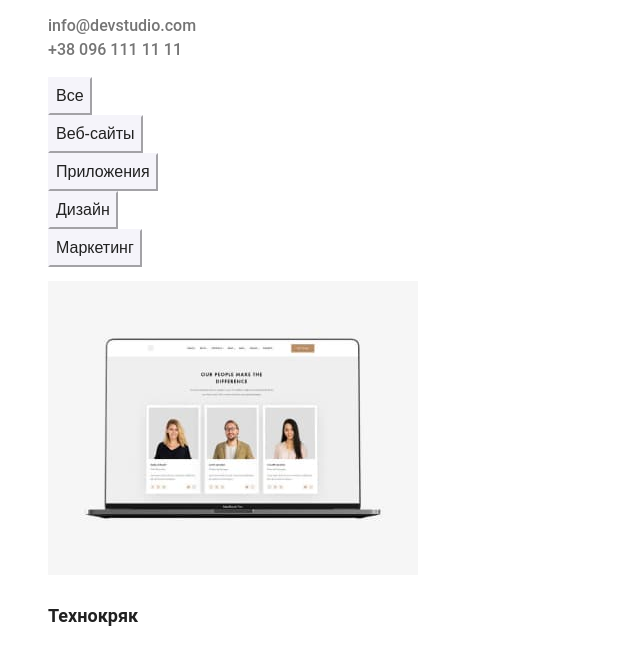
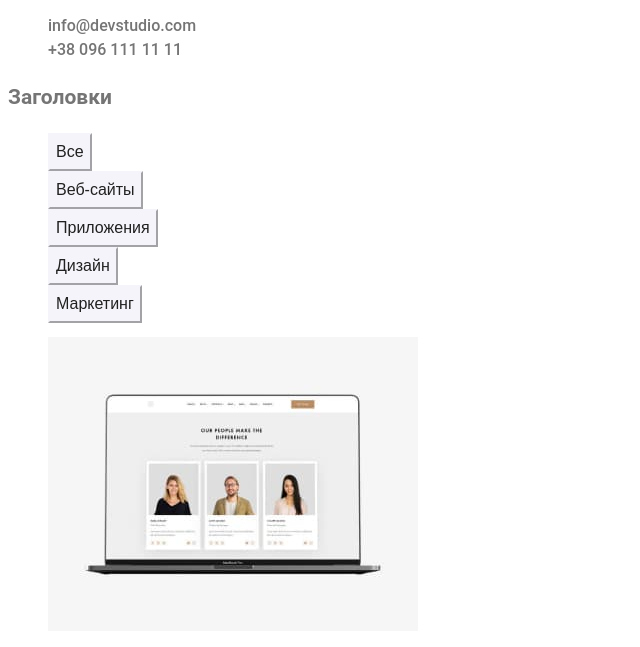
Before and after one commit to Hanna-Bocharova/goit-markup-hw-02, a plain HTML site: page portfolio.html in a window 1280 px wide. Shown: the part 124-771 px from the top of the page, without its empty margins (0-640 px from the left). Drawn offline with Linux system fonts and the light colour scheme.

Commit message:
Update portfolio.html

```diff
--- a/portfolio.html
+++ b/portfolio.html
@@ -39,6 +39,8 @@
             </ul>
         </header>
         <main>
+            <section>
+                <h1>Заголовки</h1>
                 <ul class="list">
                     <li><button class="button" type="button">Все</button></li>
                     <li><button class="button" type="button">Веб-сайты</button></li>
@@ -73,7 +75,7 @@
                         <p class="title-items">Приложение</p>
                     </li>
                     <li>
-                    <img src="./portfolio/веб-сайт1.jpg" alt="Веб-сайт" wight="370" hight="405" >
+                        <img src="./portfolio/веб-сайт1.jpg" alt="Веб-сайт" wight="370" hight="405">
                         <h2 class="title-item">Inspiration has no Borders</h2>
                         <p class="title-items">Веб-сайт</p>
                     </li>
@@ -93,6 +95,8 @@
                         <p class="title-items">Приложение</p>
                     </li>
                 </ul>
+            </section>
+
         </main>
         <footer class="footer-title">
             <a class="list-items" href=""><span class="logo">Web</span>
```
Lines whose indentation alone changed are shown as unchanged.
